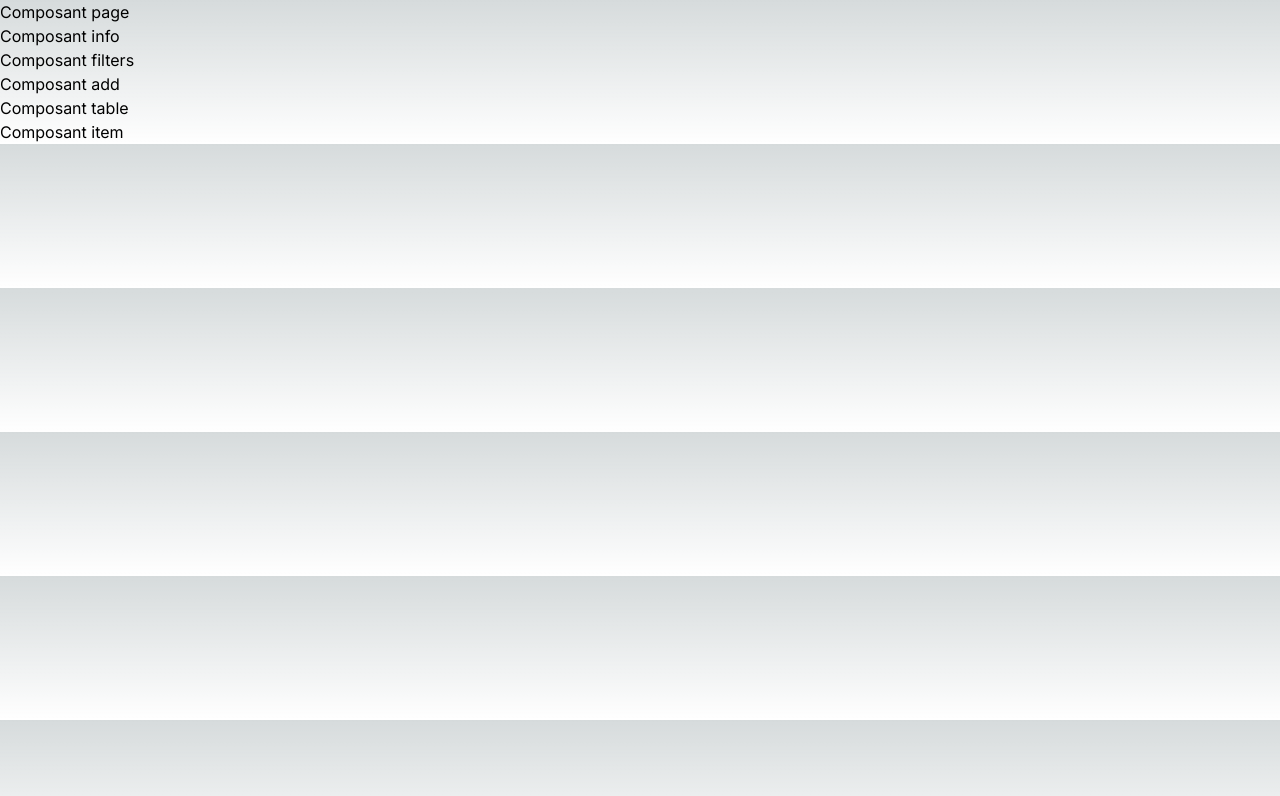
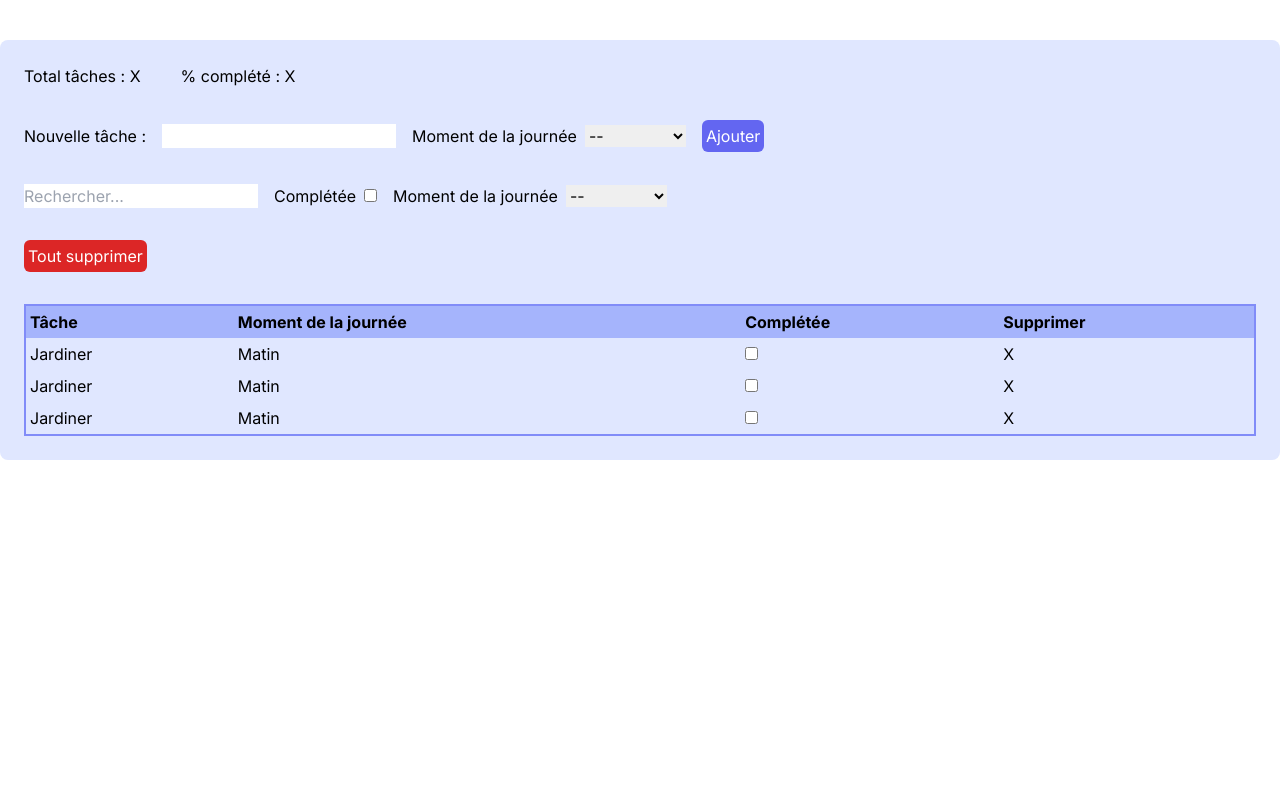
Before and after one commit to axelleP/TodayList-React-18, a Next.js app: page /task in a window 1280 px wide. Shown: the top 796 px of the page. Built offline with nearby package versions, Linux system fonts and the light colour scheme.

Commit message:
mise en forme des composants et ajout de données fixes

```diff
--- a/app/globals.css
+++ b/app/globals.css
@@ -18,12 +18,6 @@
 
 body {
   color: rgb(var(--foreground-rgb));
-  background: linear-gradient(
-      to bottom,
-      transparent,
-      rgb(var(--background-end-rgb))
-    )
-    rgb(var(--background-start-rgb));
 }
 
 @layer utilities {
--- a/app/lib/task-data.js
+++ b/app/lib/task-data.js
@@ -2,7 +2,7 @@ const task = [
     {
         id: 1,
         name: 'Jardiner',
-        amOrPm: 'Matin',
+        timeOfDay: 'Matin',
         isCompleted : false
     }
 ];
--- a/app/page.tsx
+++ b/app/page.tsx
@@ -2,7 +2,7 @@ import Page from './task/page';
 
 export default function Home() {
   return (
-    <main className="flex min-h-screen flex-col items-center justify-between p-24">
+    <main className="grid grid-cols-1 min-h-screen bg-indigo-50">
       <Page />
     </main>
   );
--- a/app/task/add.tsx
+++ b/app/task/add.tsx
@@ -1,5 +1,14 @@
+import TimeOfDaySelect from "./time-of-day-select";
+
 export default function Add() {
   return (
-    <div>Composant add</div>
+    <div className="sm:flex sm:space-x-4 max-md:space-y-1 items-center">
+      <label htmlFor="task">Nouvelle tâche : </label>
+      <input type="text" name="task" />
+
+      <TimeOfDaySelect />
+
+      <button type="submit" className="bg-indigo-500 hover:bg-indigo-600 active:bg-indigo-700 rounded-md p-1 text-white">Ajouter</button>
+    </div>
   );
 }
--- /dev/null
+++ b/app/task/delete-all.tsx
@@ -0,0 +1,5 @@
+export default function DeleteAll() {
+  return (
+    <button type="submit" className="bg-red-600 hover:bg-red-700 rounded-md p-1 text-white">Tout supprimer</button>
+  );
+}
--- a/app/task/filters.tsx
+++ b/app/task/filters.tsx
@@ -1,5 +1,16 @@
+import TimeOfDaySelect from "./time-of-day-select";
+
 export default function Filters() {
   return (
-    <div>Composant filters</div>
+    <div className="sm:flex sm:space-x-4 max-md:space-y-1 items-center">
+      <input type="text" name="filter-search" placeholder="Rechercher..."/>
+
+      <div className="space-x-2">
+        <label htmlFor="filter-completed">Complétée</label>
+        <input type="checkbox" name="filter-completed" />
+      </div>
+
+      <TimeOfDaySelect />
+    </div>
   );
 }
--- a/app/task/info.tsx
+++ b/app/task/info.tsx
@@ -1,5 +1,8 @@
 export default function Info() {
   return (
-    <div>Composant info</div>
+    <div className="flex space-x-10">
+      <div>Total tâches : X</div>
+      <div>% complété : X</div>
+    </div>
   );
 }
--- a/app/task/item.tsx
+++ /dev/null
@@ -1,5 +0,0 @@
-export default function Item() {
-  return (
-    <div>Composant item</div>
-  );
-}
--- a/app/task/page.tsx
+++ b/app/task/page.tsx
@@ -2,14 +2,15 @@ import Info from './info';
 import Filters from './filters';
 import Add from './add';
 import Table from './table';
+import DeleteAll from './delete-all';
 
 export default function Page() {
   return (
-    <div>
-      Composant page
+    <div className="self-center sm:mx-auto md:my-10 p-6 bg-indigo-100 md:rounded-lg space-y-8">
       <Info />
+      <Add />
       <Filters />
-      <Add />
+      <DeleteAll />
       <Table />
     </div>
   );
--- /dev/null
+++ b/app/task/row.tsx
@@ -0,0 +1,10 @@
+export default function Row() {
+  return (
+    <tr className="bg-indigo-100">
+      <td className="px-1 py-1">Jardiner</td>
+      <td>Matin</td>
+      <td><input type="checkbox" name="action-completed"/></td>
+      <td><button type="submit">X</button></td>
+    </tr>
+  );
+}
--- a/app/task/table.tsx
+++ b/app/task/table.tsx
@@ -1,10 +1,21 @@
-import Item from './item';
+import Row from './row';
 
 export default function Table() {
   return (
-    <div>
-      Composant table
-      <Item />
-    </div>
+    <table className="table-auto w-full border-2 border-indigo-400 p-5 text-left">
+      <thead className='bg-indigo-300 '>
+        <tr>
+          <th className="px-1 py-1">Tâche</th>
+          <th>Moment de la journée</th>
+          <th>Complétée</th>
+          <th>Supprimer</th>
+        </tr>
+      </thead>
+      <tbody>
+        <Row />
+        <Row />
+        <Row />
+      </tbody>
+    </table>
   );
 }
--- /dev/null
+++ b/app/task/time-of-day-select.tsx
@@ -0,0 +1,12 @@
+export default function TimeOfDaySelect() {
+  return (
+    <div className="space-x-2">
+        <label htmlFor="timeOfDay">Moment de la journée</label>
+        <select name="timeOfDay">
+          <option value="none">--</option>
+          <option value="am">Matin</option>
+          <option value="pm">Après midi</option>
+        </select>
+    </div>
+  );
+}
```
Also changed, not shown: 1 other file (tests, documents, lock files or other folders).
